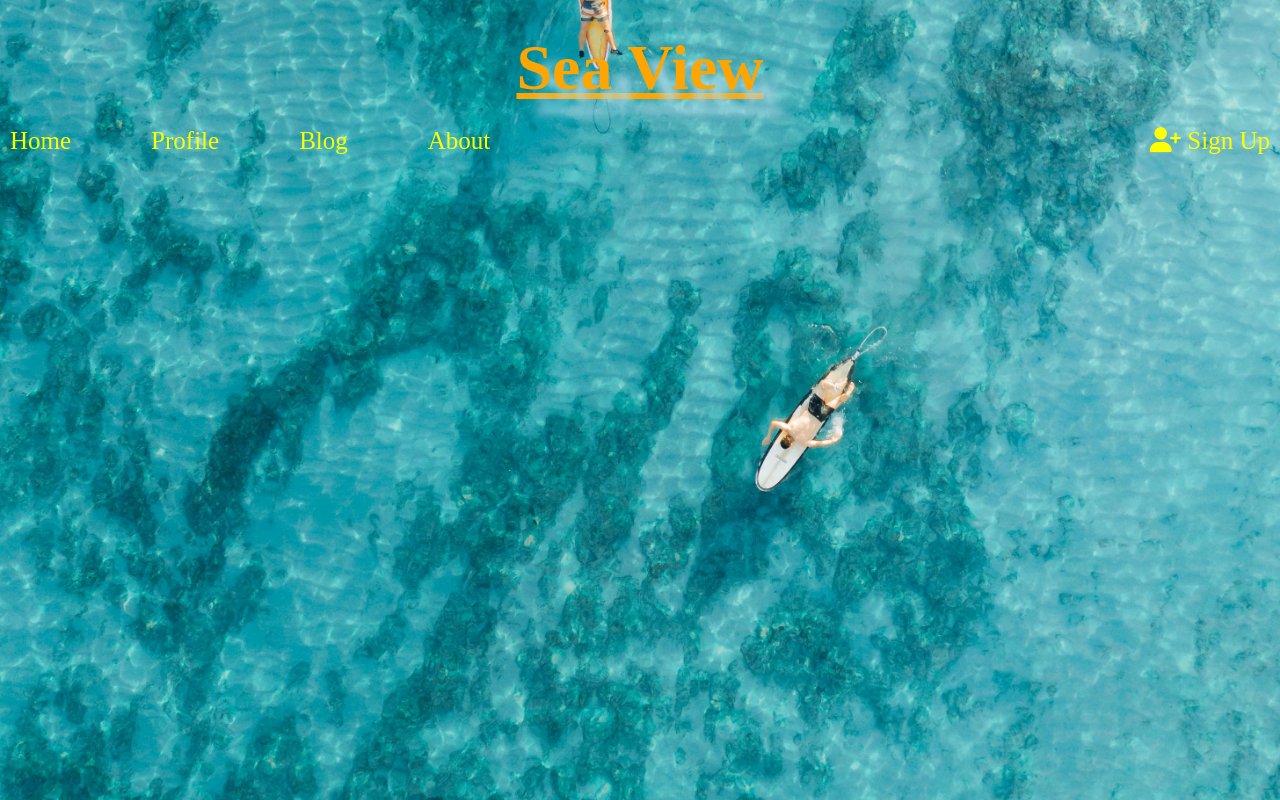
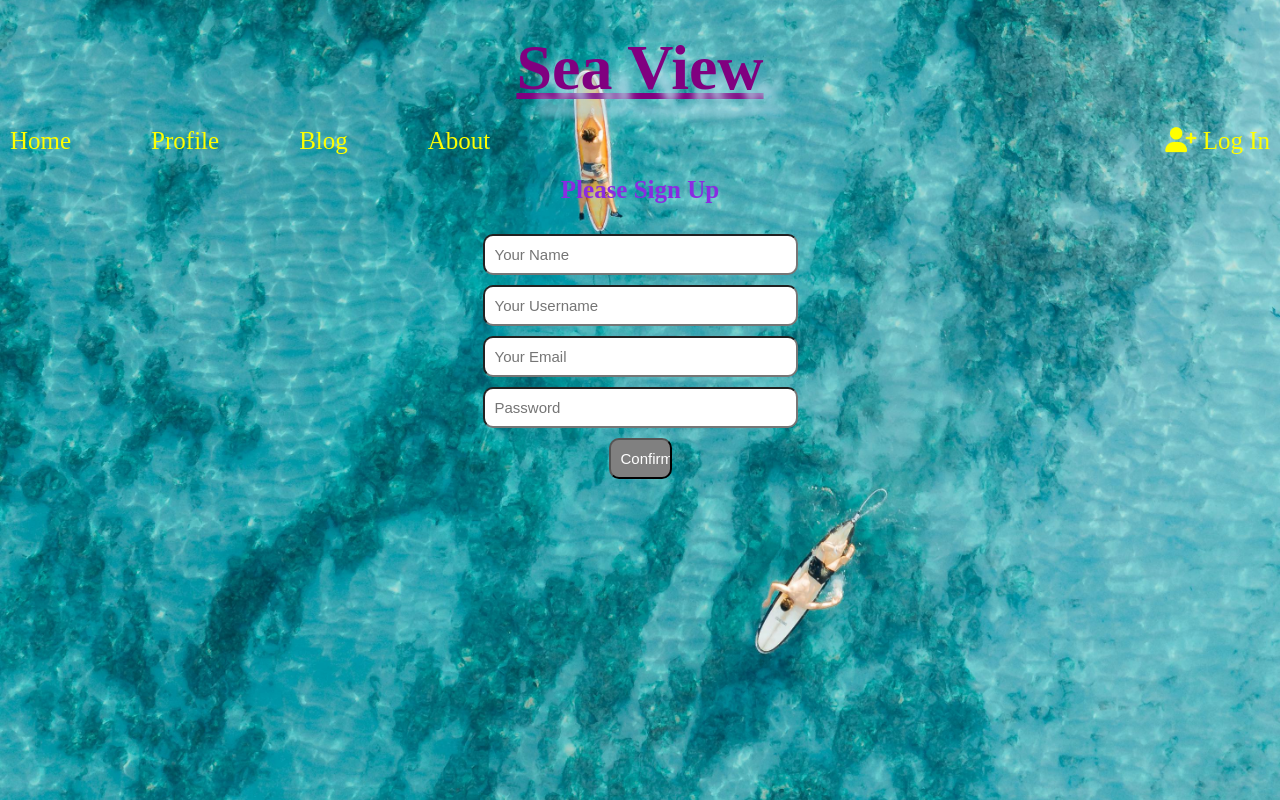
Before and after one commit to SamitRaiyan/mod7--Responsive-Website-Layout, a plain HTML site: page form.html in a window 1280 px wide. Drawn offline with Linux system fonts and the light colour scheme.

Commit message:
done for today on log in page

```diff
--- a/form.css
+++ b/form.css
@@ -1,16 +1,18 @@
 body{
     background-image: url('sea.jpg');
-    background-size: cover;
+    background-size: 100%;
     background-position: center;
     background-repeat: no-repeat;
     margin: 0;
     padding: 10px;
 }
-body > h1{
+/* header section styles */
+header {
     text-align: center;
+    width: 100%;
 }
 .welcome{
-    color: orange;
+    color: purple;
     /* background-color: skyblue; */
     text-shadow: 20px 15px 10px lightblue;
     font-size: 4rem;
@@ -30,3 +32,51 @@ nav{
     justify-content: space-around;
     gap: 80px;
 }
+
+/* main section styles */
+.login-form-container{
+    display: flex;
+    justify-content: center;
+}
+.request{
+    text-align: center;
+    color: blueviolet;
+    font-size: 25px;
+}
+.login-form{
+    display: flex;
+    flex-direction: column;
+    width: 25%;
+    /* border: 3px dotted red; */
+}
+.login-form input{
+    margin-top: 10px;
+    padding: 10px;
+    font-size: 15px;
+    box-sizing: border-box;
+    border-radius: 10px;
+}
+.button-container {
+    display: flex;
+    justify-content: center;
+    width: 100%;
+}
+
+.login-form input[type="submit"] {
+    text-align: center;
+    color: white;
+    font-size: 15px;
+    width: 20%;
+    margin-top: 10px;
+    background-color: gray;
+}
+.login-form input:hover {
+    text-align: center;
+}
+.login-form input:focus {
+    font-size: 20px;
+}
+
+.button-container input:hover {
+    background-color: pink;
+}
--- a/form.html
+++ b/form.html
@@ -9,7 +9,9 @@
     <script src="https://kit.fontawesome.com/1d3622b5d7.js" crossorigin="anonymous"></script>
   </head>
   <body>
-    <h1><span class="welcome">Sea View</span></h1>
+    <!-- header section -->
+    <header>
+        <h1><span class="welcome">Sea View</span></h1>
     <nav>
       <div class="nav-menu">
         <a href="">Home</a>
@@ -17,7 +19,22 @@
       <a href="">Blog</a>
       <a href="">About</a>
       </div>
-      <a href=""><span><i class="fa-solid fa-user-plus"></i></span> Sign Up</a>
+      <a href=""><span><i class="fa-solid fa-user-plus"></i></span> Log In</a>
     </nav>
+    </header>
+    <!-- main section -->
+    <main class="login-form-container">
+        <form class="login-form">
+            <h2 class="request">Please Sign Up</h2>
+            <input type="text" placeholder="Your Name" required>
+            <input type="text" placeholder="Your Username" required>
+            <input type="email" placeholder="Your Email" id="" required>
+            <input type="password" placeholder="Password" id="" required>
+            <div class="button-container">
+                <input type="submit" value="Confirm">
+            </div>
+
+        </form>
+    </main>
   </body>
 </html>
```
